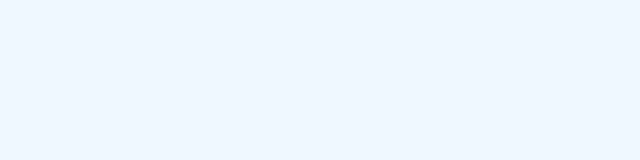
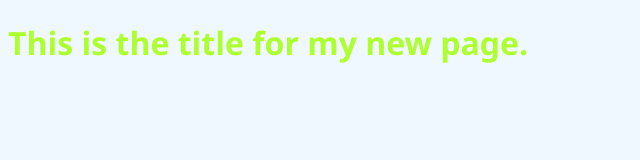
Before and after one commit to jfrancoalzate/nodejstutorials, a plain HTML site: page index.html in a window 1280 px wide. Shown: the whole page, without its empty margins (0-640 px from the left). Drawn offline with Linux system fonts and the light colour scheme.

Commit message:
Put a title on the page and a class was added to the CSS file.

```diff
--- a/index.html
+++ b/index.html
@@ -7,5 +7,7 @@
     <link rel="stylesheet" href="site.css" />
     <title>My first page pushed to GITHUB.</title>
   </head>
-  <body></body>
+  <body>
+    <h1 class="titleClass">This is the title for my new page.</h1>
+  </body>
 </html>
--- a/site.css
+++ b/site.css
@@ -2,3 +2,7 @@ body {
   background-color: aliceblue;
   font-family: "Segoe UI", Tahoma, Geneva, Verdana, sans-serif;
 }
+
+.titleClass {
+  color: greenyellow;
+}
```
